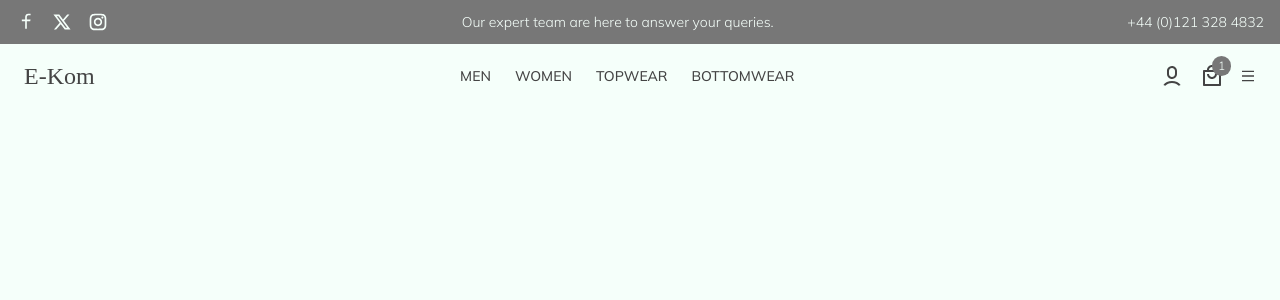
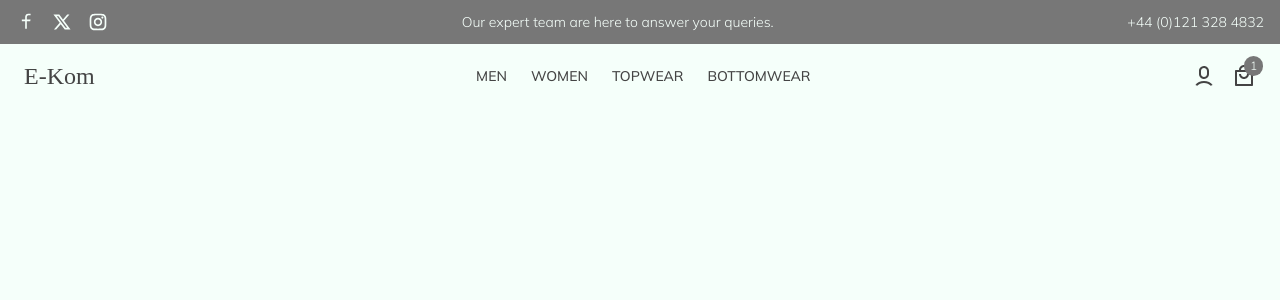
Before and after one commit to Nimira43/E-Kom, a React (Vite) app in the folder frontend/: page / in a window 1280 px wide. Shown: the top 300 px of the page. Built offline with nearby package versions, Linux system fonts and the light colour scheme; a web font is replaced by a local one.

Commit message:
Finished working on the right hand menu bar icon.

```diff
--- a/frontend/src/components/Common/Navbar.jsx
+++ b/frontend/src/components/Common/Navbar.jsx
@@ -4,7 +4,9 @@ import { RiUser6Line, RiShoppingBag4Line, RiMenuLine  } from "react-icons/ri"
 const Navbar = () => {
   return (
     <>
-      <nav className='container mx-auto flex items-center justify-between py-4 px-6'>
+      <nav
+        className='container mx-auto flex items-center justify-between py-4 px-6'
+      >
         <div>
           <Link to='/' className='logo text-2xl font-medium'>
             E-Kom
@@ -24,9 +26,9 @@ const Navbar = () => {
             <RiShoppingBag4Line className="h-6 w-6" />
             <span className="absolute -top-2 bg-grey-medium hover:bg-blue-dark text-light text-xs rounded-full px-1.5 py-0.5">1</span>
           </button>
-          <Link to='/profile' className="hover:text-blue-dark">
-            <RiMenuLine />
-          </Link>
+          <button className="md:hidden hover:text-blue-dark">
+            <RiMenuLine className="h-6 w-6"/>
+          </button>
         </div>
       </nav>
     </>
```
